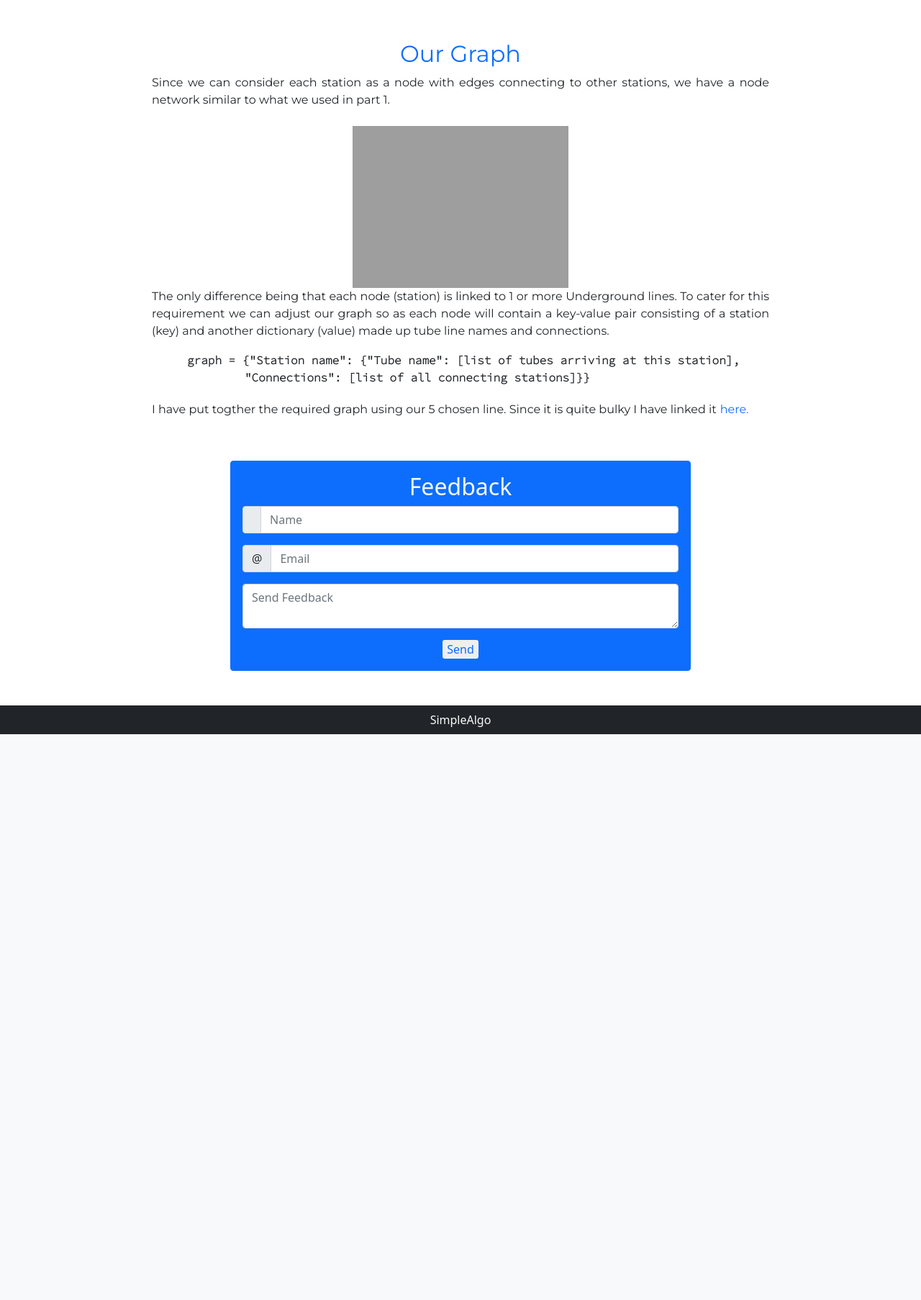
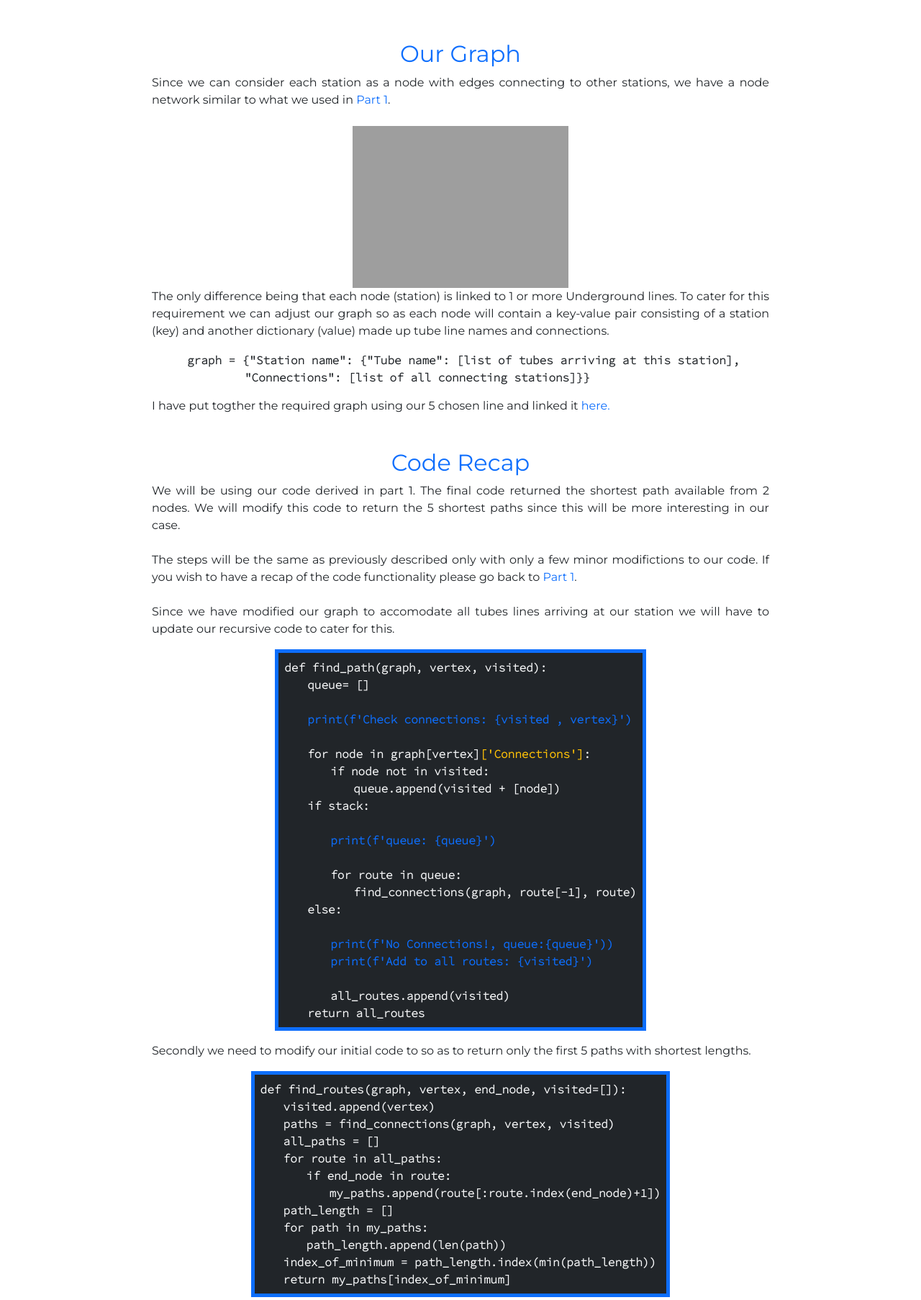
Before and after one commit to zahur76/algo-blog, a Django app: page /part_two in a window 1280 px wide. Shown: the part 1678-3484 px from the top of the page at 72% size. Before the commit the page ends 2698 px from the top, so only its background shows below. Run offline with Django 4.2, Linux system fonts and the light colour scheme; some libraries are stand-ins or nearby versions; some web fonts are replaced; grey boxes are pictures that could not be loaded.

Commit message:
update: lieratutre to include code recap

```diff
--- a/home/templates/home/part_two.html
+++ b/home/templates/home/part_two.html
@@ -43,7 +43,7 @@
         </div>
         <div class="col-12 h2 text-primary text-center"> Our Graph</div>
         <div class="article ps-5 pe-5 w-75 mx-auto mb-5">
-            Since we can consider each station as a node with edges connecting to other stations, we have a node network similar to what we used in part 1.</br></br>
+            Since we can consider each station as a node with edges connecting to other stations, we have a node network similar to what we used in <a class="text-decoration-none" href="{% url 'home' %}">Part 1</a>.</br></br>
             <div class="text-center tree"><img src="{{ MEDIA_URL }}tube.png" alt="data tree structure" /></div>
             The only difference being that each node (station) is linked to 1 or more Underground lines. To cater for this requirement we can adjust our graph so as each node will contain a key-value pair
             consisting of a station (key) and another dictionary (value) made up tube line names and connections.
@@ -52,7 +52,52 @@
                     graph = {"Station name": {"Tube name": [list of tubes arriving at this station],</br>&emsp;&emsp;&emsp;&emsp;&emsp;"Connections": [list of all connecting stations]}}
                 </div>
             </div>
-            I have put togther the required graph using our 5 chosen line. Since it is quite bulky I have linked it<span class="btn text-primary ps-1 pt-1" data-bs-toggle="modal" data-bs-target="#exampleModal">here.</span>
+            I have put togther the required graph using our 5 chosen line and linked it<a class="text-decoration-none" href="https://github.com/zahur76/algo-blog/blob/master/docs/underground.py" target="_blank"> here.</a>
+        </div>
+        <div class="col-12 h2 text-primary text-center"> Code Recap</div>
+        <div class="article ps-5 pe-5 w-75 mx-auto mb-5">
+            We will be using our code derived in part 1. The final code returned the shortest path available from 2 nodes. We will
+            modify this code to return the 5 shortest paths since this will be more interesting in our case.</br></br>
+            The steps will be the same as previously described only with only a few minor modifictions to our code. If you wish to have a recap of the code functionality please go back to <a class="text-decoration-none" href="{% url 'home' %}">Part 1</a>.</br></br>
+            Since we have modified our graph to accomodate all tubes lines arriving at our station we will have to update our recursive code to cater for this.
+
+            <div class="d-flex justify-content-center mb-3">
+                <div class="ps-2 code-text text-light bg-dark p-2 fw-bold mt-3 border border-5 border-primary">
+                    def find_path(graph, vertex, visited):</br>
+                    &emsp;&emsp;queue= []</br></br>
+                    &emsp;&emsp;<span class="text-primary">print(f'Check connections: {visited , vertex}')</span></br></br>
+                    &emsp;&emsp;for node in graph[vertex]<span class="text-warning">['Connections']</span>:</br>
+                    &emsp;&emsp;&emsp;&emsp;if node not in visited:</br>
+                    &emsp;&emsp;&emsp;&emsp;&emsp;&emsp;queue.append(visited + [node])</br>
+                    &emsp;&emsp;if stack:</br></br>
+                    &emsp;&emsp;&emsp;&emsp;<span class="text-primary">print(f'queue: {queue}')</span></br></br>
+                    &emsp;&emsp;&emsp;&emsp;for route in queue:</br>
+                    &emsp;&emsp;&emsp;&emsp;&emsp;&emsp;find_connections(graph, route[-1], route)</br>
+                    &emsp;&emsp;else:</br></br>
+                    &emsp;&emsp;&emsp;&emsp;<span class="text-primary">print(f'No Connections!, queue:{queue}'))</span></br>
+                    &emsp;&emsp;&emsp;&emsp;<span class="text-primary">print(f'Add to all routes: {visited}')</span></br></br>
+                    &emsp;&emsp;&emsp;&emsp;all_routes.append(visited)</br>
+                    &emsp;&emsp;return all_routes
+                </div>
+            </div>
+                Secondly we need to modify our initial code to so as to return only the first 5 paths with shortest lengths.</br>
+                <div class="d-flex justify-content-center">
+                    <div class="ps-2 code-text text-light bg-dark p-2 fw-bold mt-3 border border-5 border-primary">
+                        def find_routes(graph, vertex, end_node, visited=[]):</br>
+                        &emsp;&emsp;visited.append(vertex)</br>
+                        &emsp;&emsp;paths = find_connections(graph, vertex, visited)</br>
+                        &emsp;&emsp;all_paths = []</br>
+                        &emsp;&emsp;for route in all_paths:</br>
+                        &emsp;&emsp;&emsp;&emsp;if end_node in route:</br>
+                        &emsp;&emsp;&emsp;&emsp;&emsp;&emsp;my_paths.append(route[:route.index(end_node)+1])</br>
+                        &emsp;&emsp;path_length = []</br>
+                        &emsp;&emsp;for path in my_paths:</br>
+                        &emsp;&emsp;&emsp;&emsp;path_length.append(len(path))</br>
+                        &emsp;&emsp;index_of_minimum = path_length.index(min(path_length))</br>
+                        &emsp;&emsp;return my_paths[index_of_minimum]</br>
+                    </div>
+                </div></br>
+            </div></br>
         </div>
     </section>
 {% endblock %}
```
